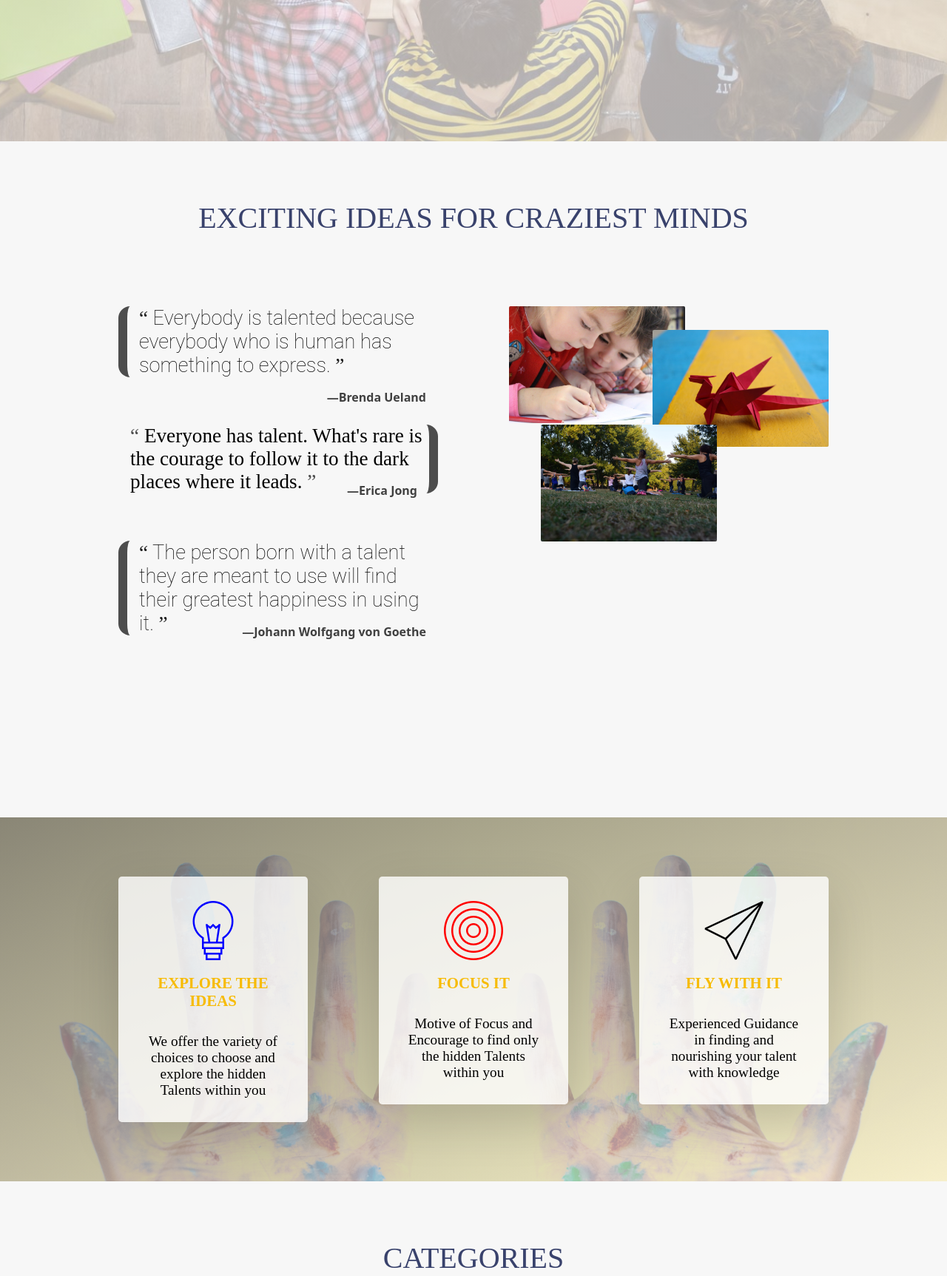
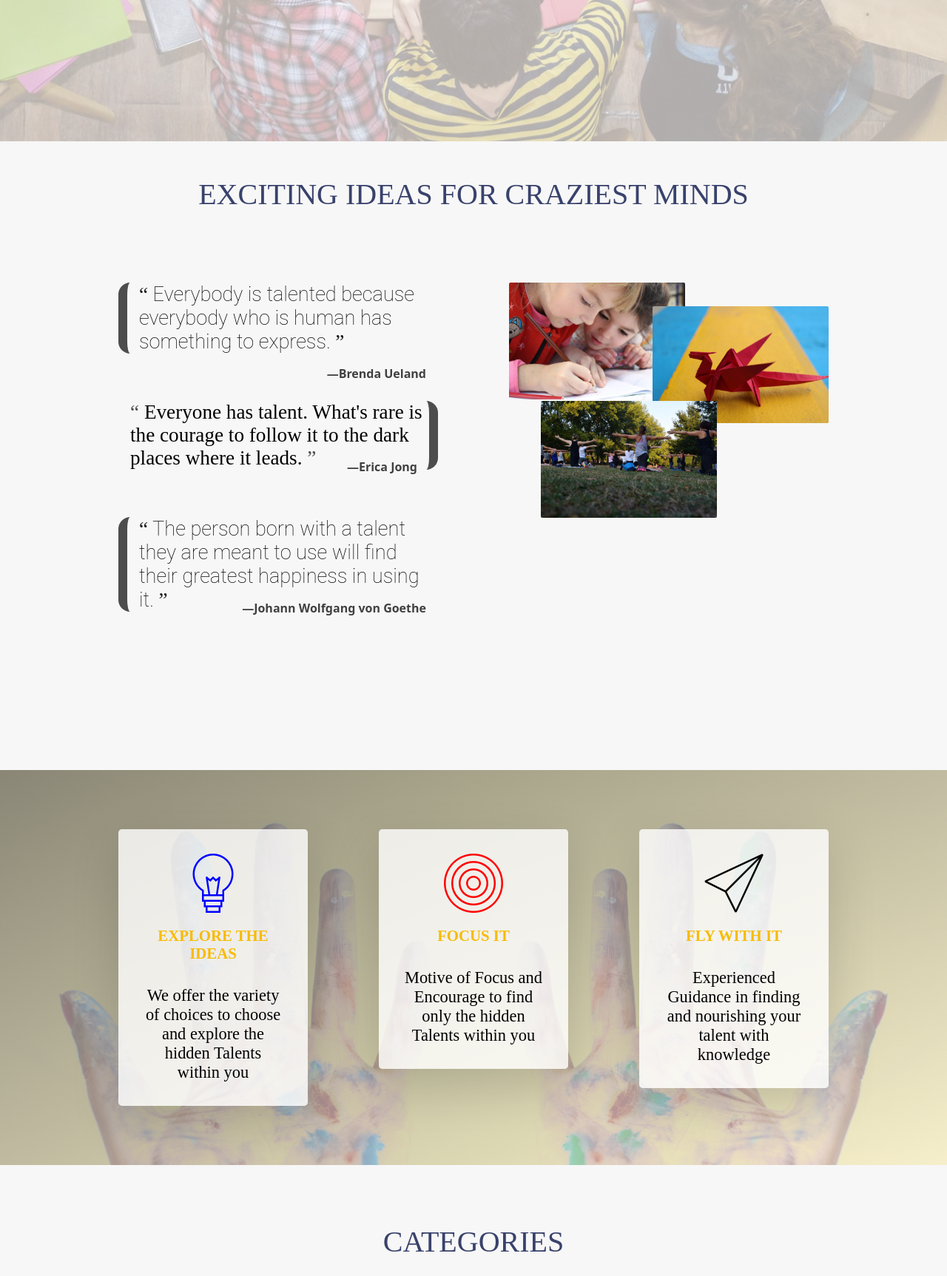
Before and after one commit to anjaliarts/anjaliarts, a PHP site: page / in a window 1280 px wide. Shown: the part 569-2294 px from the top of the page at 74% size. Run offline with PHP 8.4, Linux system fonts and the light colour scheme; style sheets or scripts are compiled from the project's sources.

Commit message:
font size and column gap in section-about is modified

```diff
--- a/sass/components/_feature-box.scss
+++ b/sass/components/_feature-box.scss
@@ -21,6 +21,6 @@
     }
 
     &__text{
-        font-size: 1.2rem;
+        font-size: 1.4rem;
     }
 }
--- a/sass/pages/_home.scss
+++ b/sass/pages/_home.scss
@@ -1,6 +1,6 @@
 .section-about{
     background-color: $color-light-grey-1;
-    padding: 15rem 10rem;
+    padding: 13rem 10rem;
     margin-top: -20vh;
 
     @include respond(phone){
```
